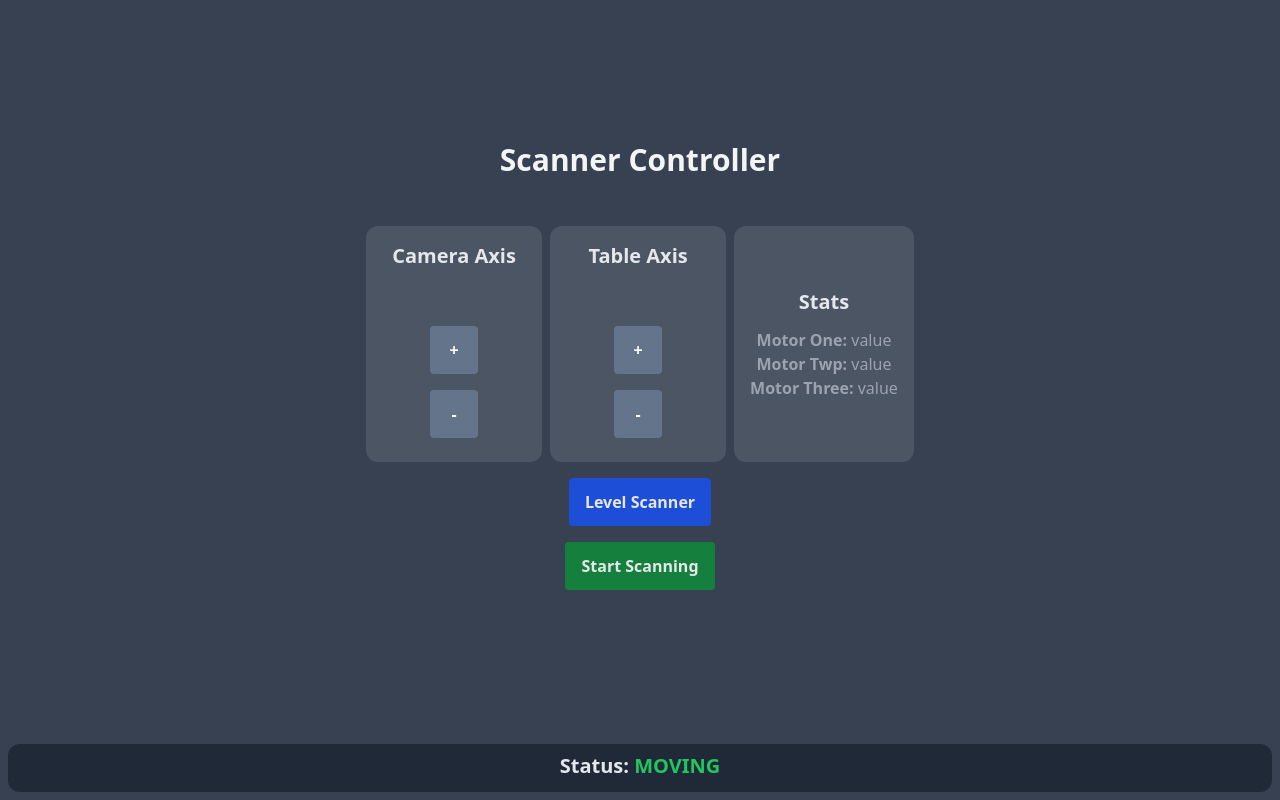
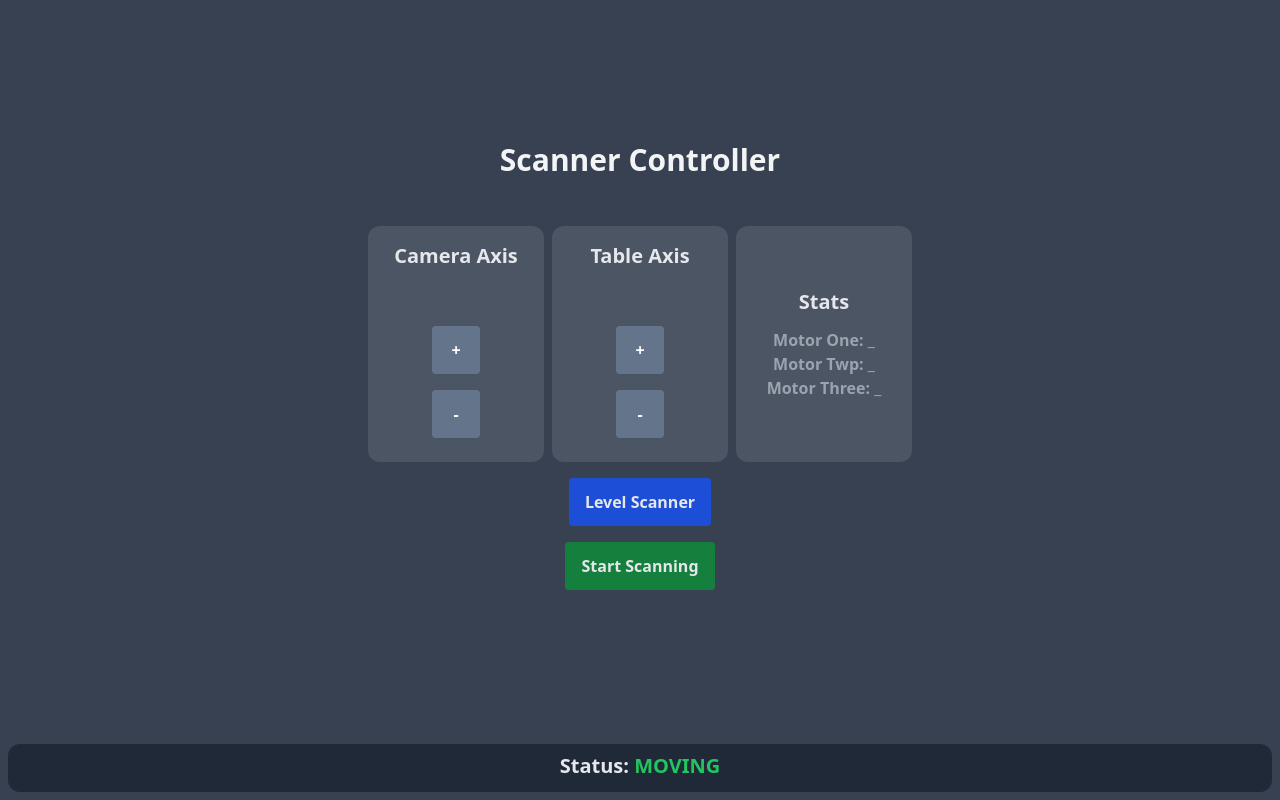
Before and after one commit to MarvinHill/3d-scanner, a website built with Vite: page frontend-scanner/index.html in a window 1280 px wide. Built offline with nearby package versions, Linux system fonts and the light colour scheme; no server answers.

Commit message:
feat: added websocket connection to frontend

```diff
--- a/frontend-scanner/index.html
+++ b/frontend-scanner/index.html
@@ -26,9 +26,9 @@
                 </div>
                 <div class="flex flex-col justify-center items-center mt-4 bg-gray-600 min-w-44 rounded-xl p-4">
                     <h1 class="font-bold text-xl mb-3 text-cente text-gray-200">Stats</h1>
-                    <p class="text-gray-400"> <b>Motor One:</b> <span>value</span></p>
-                    <p class="text-gray-400"> <b>Motor Twp:</b> <span>value</span></p>
-                    <p class="text-gray-400"> <b>Motor Three:</b> <span>value</span></p>
+                    <p class="text-gray-400"> <b>Motor One:</b> <span id="motor-one">_</span></p>
+                    <p class="text-gray-400"> <b>Motor Twp:</b> <span id="motor-two">_</span></p>
+                    <p class="text-gray-400"> <b>Motor Three:</b> <span id="motor-three">_</span></p>
                 </div>
             </div>
             <button class="mt-4 h-12 bg-blue-700 hover:bg-blue-600 text-gray-200 font-bold py-2 px-4 rounded">Level Scanner</button>
@@ -42,4 +42,11 @@
         <div class="w-full h-16 mt-5"></div>
     </div>
 </body>
+<script>
+    scannerWebsocket = new WebSocket("wss://scanner.local", ["scanner"]);
+    scannerWebsocket.send("some data");
+    scannerWebsocket.onmessage = (event) => {
+        console.log(event.data);
+    }
+</script>
 </html>
```
